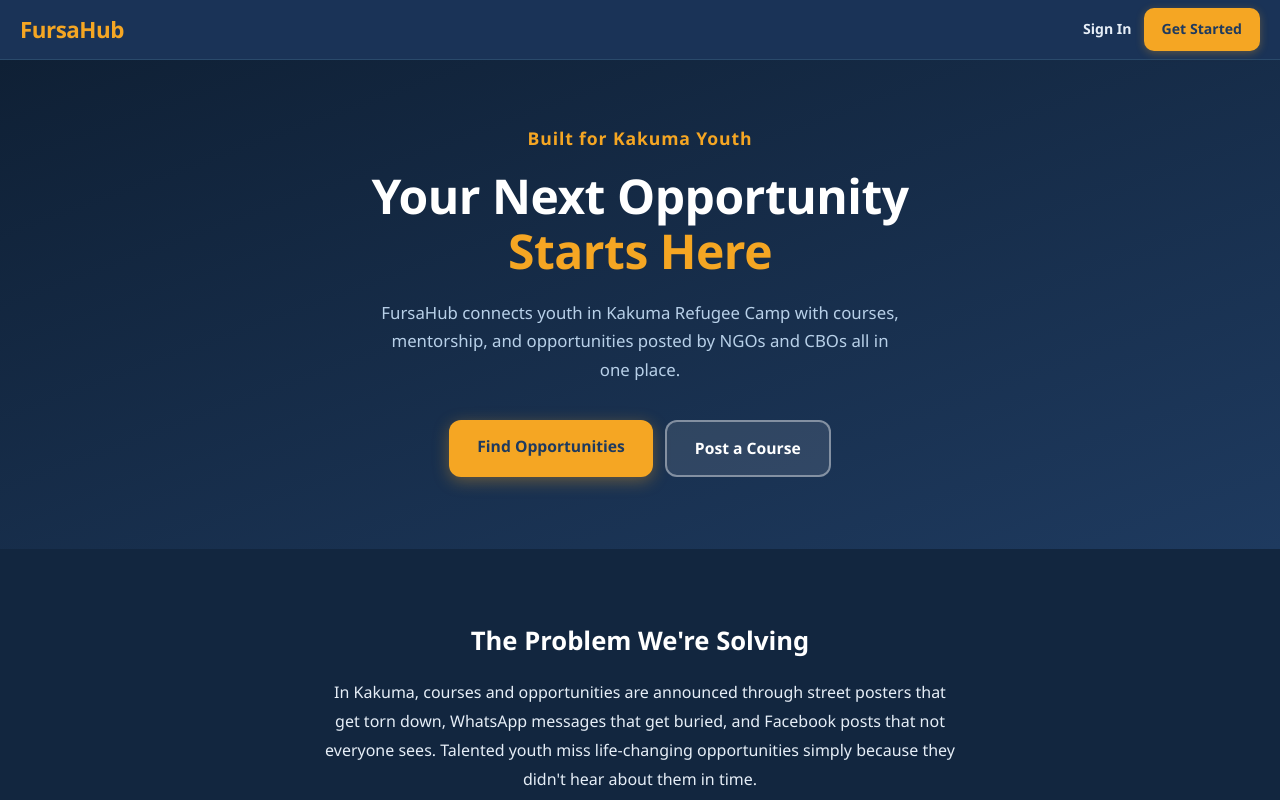
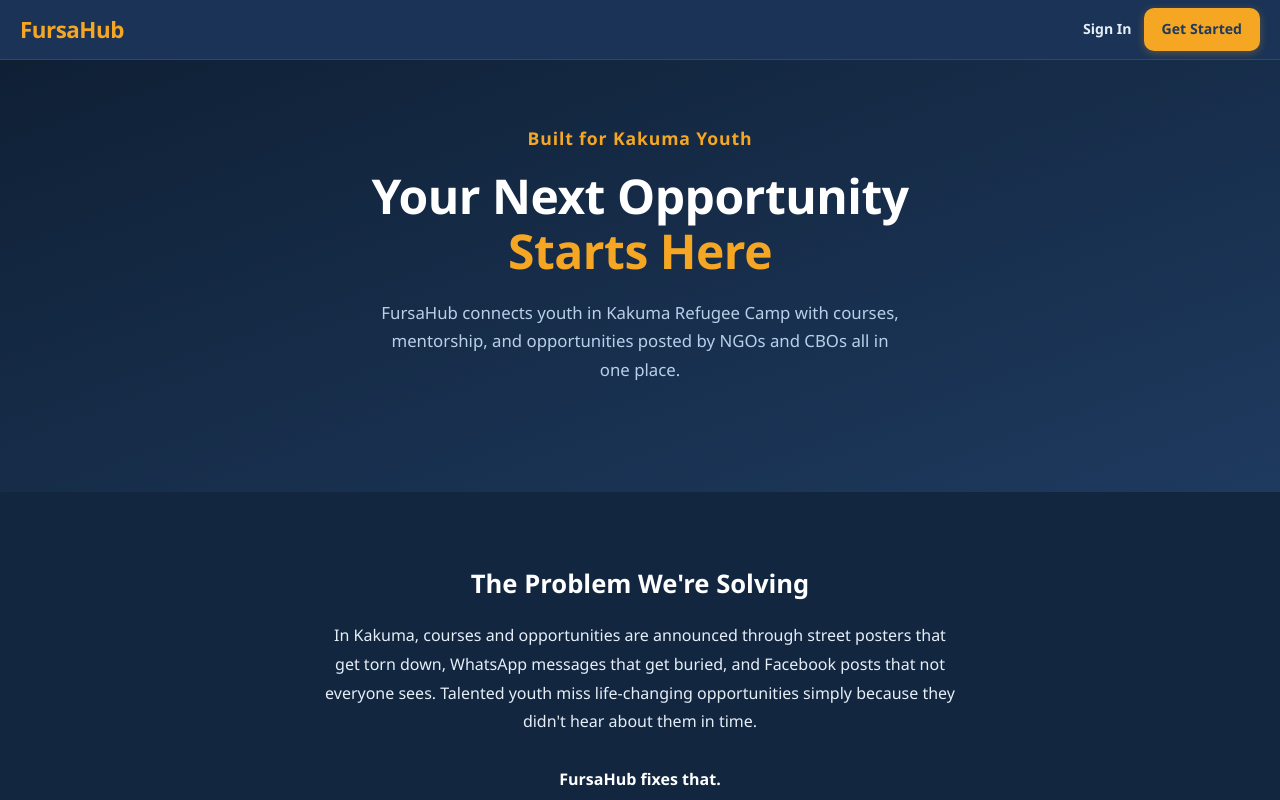
Before and after one commit to JohnMalNyuoun/FursaHub, a React (Vite) app in the folder frontend/: page / in a window 1280 px wide. Shown: the top 800 px of the page. Built offline with nearby package versions, Linux system fonts and the light colour scheme.

Commit message:
Landing: remove duplicate hero CTA buttons

```diff
--- a/frontend/src/pages/Landing.jsx
+++ b/frontend/src/pages/Landing.jsx
@@ -95,37 +95,6 @@ const Landing = () => {
             all in one place.
           </p>
 
-          <div style={{
-            display: 'flex',
-            gap: '12px',
-            justifyContent: 'center',
-            flexWrap: 'wrap'
-          }}>
-            <Link to="/register" style={{
-              background: '#F5A623',
-              color: '#1E3A5F',
-              padding: '14px 28px',
-              borderRadius: '12px',
-              fontSize: '0.98rem',
-              fontWeight: 800,
-              textDecoration: 'none',
-              boxShadow: '0 4px 16px rgba(245,166,35,0.35)'
-            }}>
-              Find Opportunities
-            </Link>
-            <Link to="/org/register" style={{
-              background: 'rgba(255,255,255,0.1)',
-              color: '#FFFFFF',
-              padding: '14px 28px',
-              borderRadius: '12px',
-              fontSize: '0.98rem',
-              fontWeight: 700,
-              textDecoration: 'none',
-              border: '2px solid rgba(255,255,255,0.4)'
-            }}>
-              Post a Course
-            </Link>
-          </div>
         </div>
       </div>
 
```
